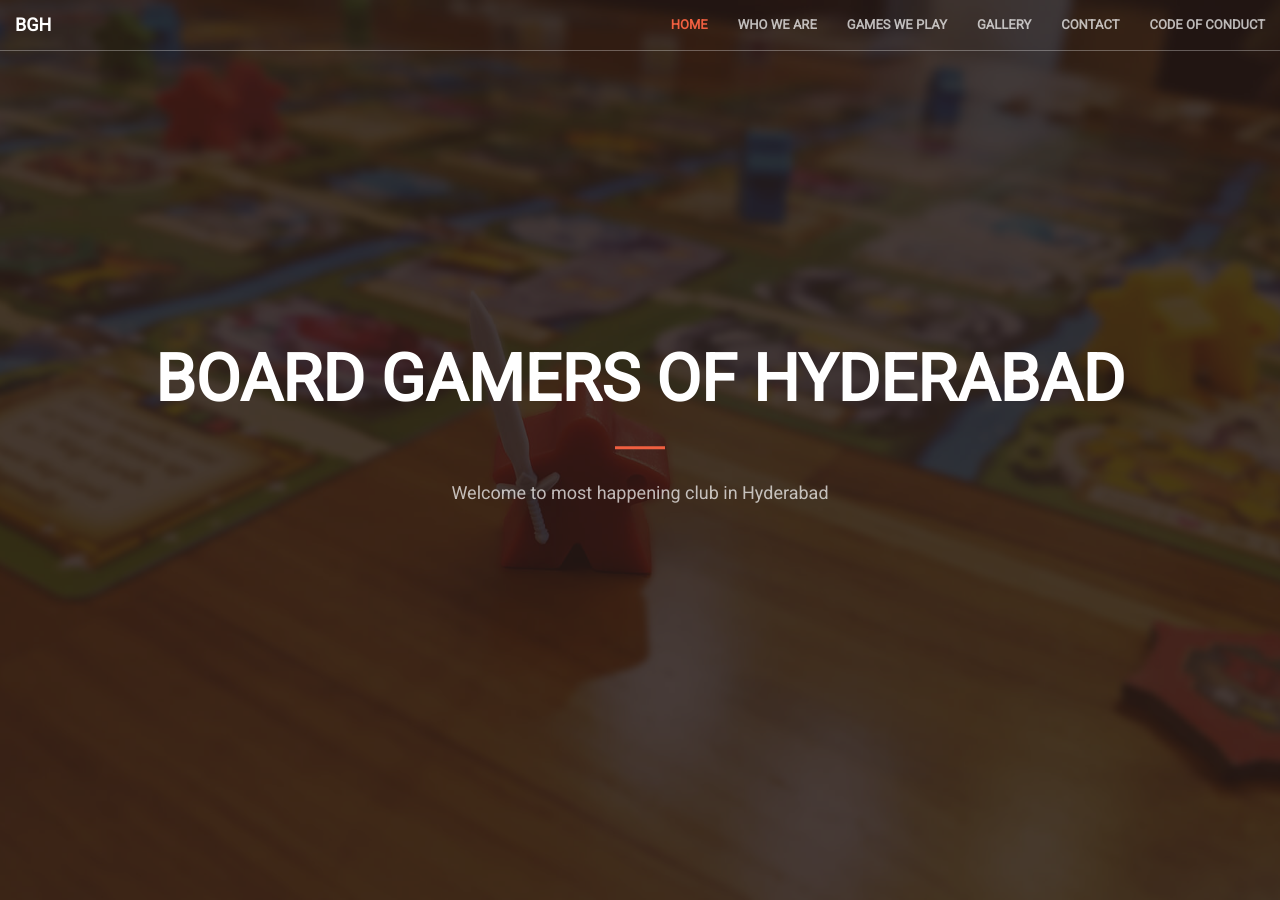
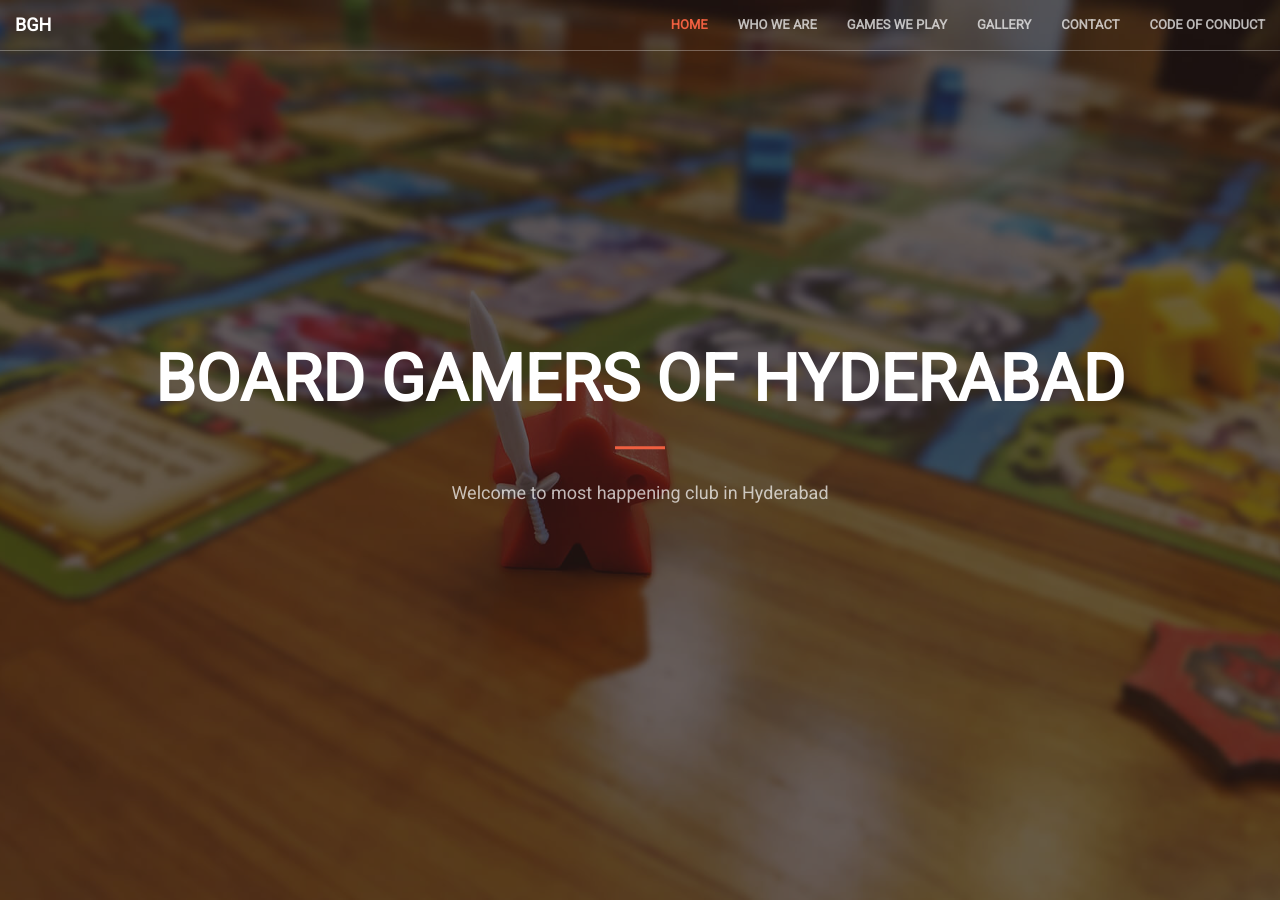
Before and after one commit to hymnzzy/hymnzzy.github.io, a Jekyll site: the page built from index.md, in a window 1280 px wide and 900 px high. Built offline with Jekyll 4.4.1, drawn with Linux system fonts in a browser that asks for light colours; nearby versions of some CDN libraries.

Commit message:
edits by himanshu

```diff
--- a/_sass/_base.scss
+++ b/_sass/_base.scss
@@ -161,7 +161,7 @@ header {
 	.headerLayer {
 		width: 100%;
 		height: 100%;
-		background: #271916d9;
+		background: rgba(39, 25, 22, 0.7);
 		position: absolute;
 	};
     .header-content {
```
